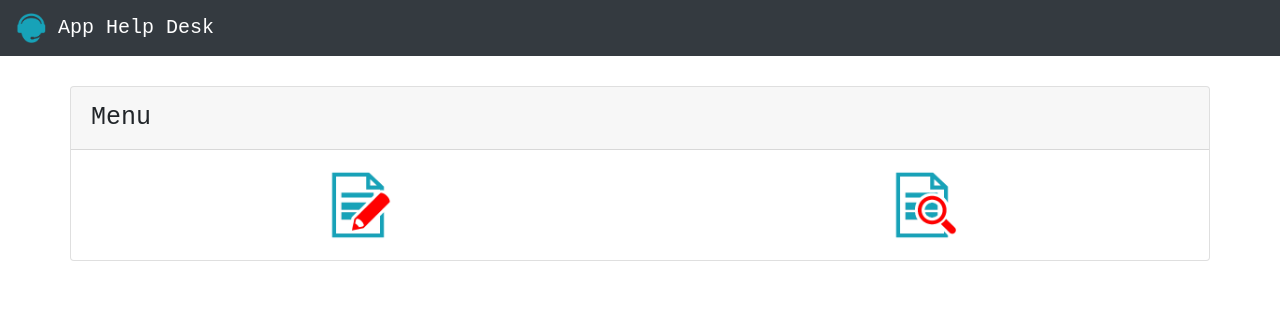
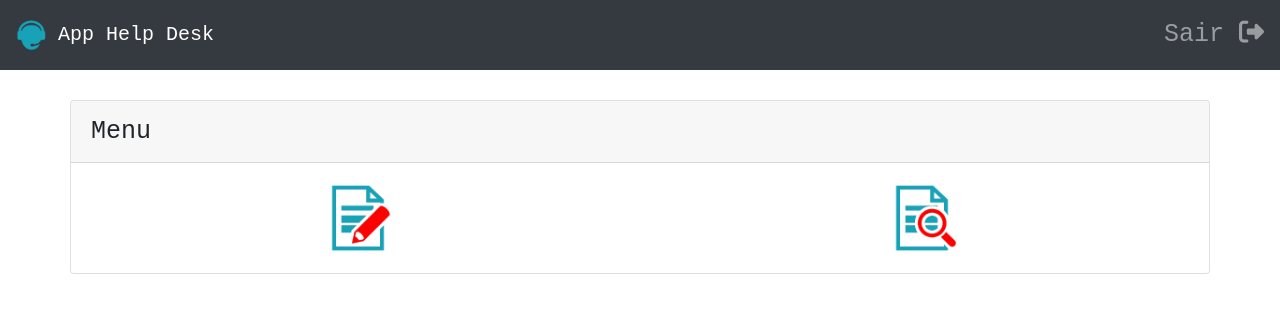
Before and after one commit to KevenNogueira/app-help-desk, a PHP site: page /home.php in a window 1280 px wide. Shown: the top 313 px of the page. Run offline with PHP 8.4, Linux system fonts and the light colour scheme; the visitor is signed in with stand-in values (Sample User, id 1); some libraries are stand-ins or nearby versions.

Commit message:
Adição do logoff

```diff
--- a/home.php
+++ b/home.php
@@ -28,8 +28,13 @@
             <img src="IMG/logo.png" width="30" height="30" alt="Logo Help Desck" class="d-inline-block align-top">
             App Help Desk
         </a>
+        <ul class="navbar-nav">
+            <li class="nav-item">
+                <a class="nav-link" href="logoff.php">Sair <i class="fa-solid fa-right-from-bracket"
+                        style="color: rgba(255,255,255,.5)"></i> </a>
+            </li>
+        </ul>
     </nav>
-
     <div class="container">
         <div class="row">
             <div class="card-home">
--- /dev/null
+++ b/logoff.php
@@ -0,0 +1,5 @@
+<?php
+
+session_start();
+session_destroy();
+header('Location: index.php');
```
Also changed, not shown: abrir_chamado.php (+9 -8 lines), consulta_chamado.php (+9 -8 lines).
